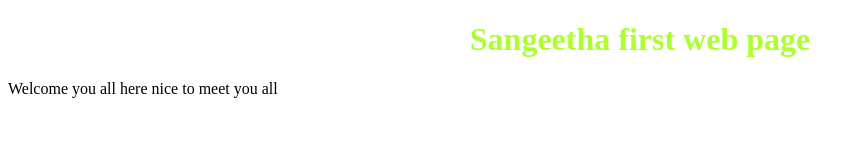
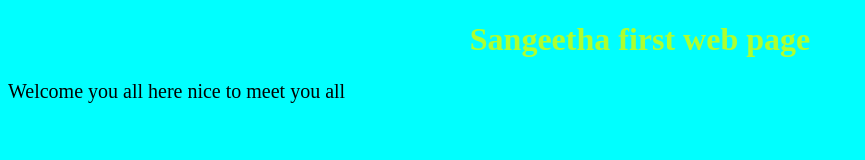
Before and after one commit to praveenbpcse/praveenbpcse.github.io, a plain HTML site: page index.html in a window 1280 px wide. Shown: the whole page, without its empty margins (0-865 px from the left). Drawn offline with Linux system fonts and the light colour scheme.

Commit message:
bg color added

```diff
--- a/index.html
+++ b/index.html
@@ -5,8 +5,8 @@
             sangeetha web
         </title>
     </head>
-    <body>
+    <body style="background-color: aqua;">
         <h1 style="text-align: center;color: greenyellow;">Sangeetha first web page</h1>
-        Welcome you all here nice to meet you all
+        <p style="font-size: 20px;">Welcome you all here nice to meet you all</p>
     </body>
 </html>
```
